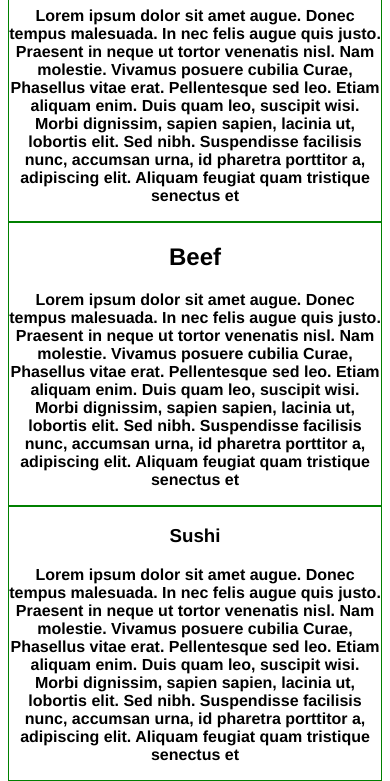
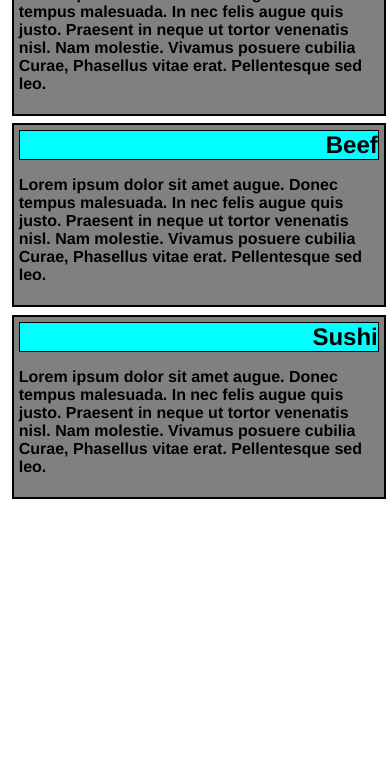
Before and after one commit to 1milosz2/Module-2-assignment, a plain HTML site: page index.html in a window 390 px wide. Shown: the part 161-942 px from the top of the page. After the commit the page ends 844 px from the top, so only its background shows below. Drawn offline with Linux system fonts and the light colour scheme.

Commit message:
Margins added but not finished
Still colors of section headings missing

```diff
--- a/css/mystyle.css
+++ b/css/mystyle.css
@@ -6,24 +6,53 @@
 }
 header {
   font-size: 25px;
-  margin-bottom: 50px;
+  margin-bottom: 40px;
+  margin-top: 20px;
 }
+div {
+    background: grey;
+}
+h1, h2, h3 {
+  padding: 0px;
+  text-align: right;
+  background-color: #00FFFF;
+  position: static;
+  top: 0px;
+  right: 0px;
+  margin: 0px;
+  font-size: 1.5em;
+  border: 1px solid black;
+
+  }
+  p {
+  height: 100%;
+  margin-right: auto;
+  margin-left: auto;
+  font-family: Helvetica;
+  color: black;
+  text-align: left;
+}
+
 
 .row {
   width: 100%;
   background-color: green;
+
 }
 /********** Desktop view **********/
 @media (min-width: 992px) {
   .col-lg-3, .col-lg-4 {
     float: left;
-    border: 1px solid green;
+    border: 2px solid black;
+    padding: 5px;
+    margin:1.5%;
+
   }
  .col-lg-3 {
-    width: 25%;
+    width: 24%;
   }
   .col-lg-4 {
-    width: 33.33%;
+    width: 30.33%;
   }
   }
 
@@ -31,21 +60,26 @@ header {
 @media (max-width: 991px) {
   .col-md-6, .col-md-12 {
     float: left;
-    border: 1px solid green;
+    border: 2px solid black;
+    padding: 5px;
+    margin:1%;
   }
   .col-md-6 {
-    width: 50%;
+    width: 48%;
   }
 
   .col-md-12 {
     width: 100%;
+    margin-right: 2%;
   }
 }
 /********** Mobile devices **********/
 @media (max-width: 767px) {
    .col-sd-12 {
     float: left;
-    border: 1px solid green;
+    border: 2px solid black;
     width: 100%;
+    padding: 5px;
+    margin:1%;
   }
 }
--- a/index.html
+++ b/index.html
@@ -15,21 +15,21 @@
 			<div class="col-lg-4 col-md-6 col-sd-12">
 			<h1>Chicken</h1>
 				<p>
-				Lorem ipsum dolor sit amet augue. Donec tempus malesuada. In nec felis augue quis justo. Praesent in neque ut tortor venenatis nisl. Nam molestie. Vivamus posuere cubilia Curae, Phasellus vitae erat. Pellentesque sed leo. Etiam aliquam enim. Duis quam leo, suscipit wisi. Morbi dignissim, sapien sapien, lacinia ut, lobortis elit. Sed nibh. Suspendisse facilisis nunc, accumsan urna, id pharetra porttitor a, adipiscing elit. Aliquam feugiat quam tristique senectus et
+				Lorem ipsum dolor sit amet augue. Donec tempus malesuada. In nec felis augue quis justo. Praesent in neque ut tortor venenatis nisl. Nam molestie. Vivamus posuere cubilia Curae, Phasellus vitae erat. Pellentesque sed leo.
 			</p>
 			</div>
 	</div>
 		<div class="col-lg-4 col-md-6 col-sd-12">
 			<h2>Beef</h2>
 			<p>
-					Lorem ipsum dolor sit amet augue. Donec tempus malesuada. In nec felis augue quis justo. Praesent in neque ut tortor venenatis nisl. Nam molestie. Vivamus posuere cubilia Curae, Phasellus vitae erat. Pellentesque sed leo. Etiam aliquam enim. Duis quam leo, suscipit wisi. Morbi dignissim, sapien sapien, lacinia ut, lobortis elit. Sed nibh. Suspendisse facilisis nunc, accumsan urna, id pharetra porttitor a, adipiscing elit. Aliquam feugiat quam tristique senectus et
+					Lorem ipsum dolor sit amet augue. Donec tempus malesuada. In nec felis augue quis justo. Praesent in neque ut tortor venenatis nisl. Nam molestie. Vivamus posuere cubilia Curae, Phasellus vitae erat. Pellentesque sed leo.
 			</p>
 		</div>
 		<div class="col-lg-4 col-md-12 col-sd-12">
 			<h3>Sushi</h3>
 			<div>
 				<p>
-					Lorem ipsum dolor sit amet augue. Donec tempus malesuada. In nec felis augue quis justo. Praesent in neque ut tortor venenatis nisl. Nam molestie. Vivamus posuere cubilia Curae, Phasellus vitae erat. Pellentesque sed leo. Etiam aliquam enim. Duis quam leo, suscipit wisi. Morbi dignissim, sapien sapien, lacinia ut, lobortis elit. Sed nibh. Suspendisse facilisis nunc, accumsan urna, id pharetra porttitor a, adipiscing elit. Aliquam feugiat quam tristique senectus et
+					Lorem ipsum dolor sit amet augue. Donec tempus malesuada. In nec felis augue quis justo. Praesent in neque ut tortor venenatis nisl. Nam molestie. Vivamus posuere cubilia Curae, Phasellus vitae erat. Pellentesque sed leo.
 				</p>
 			</div>
 		</div>
```
